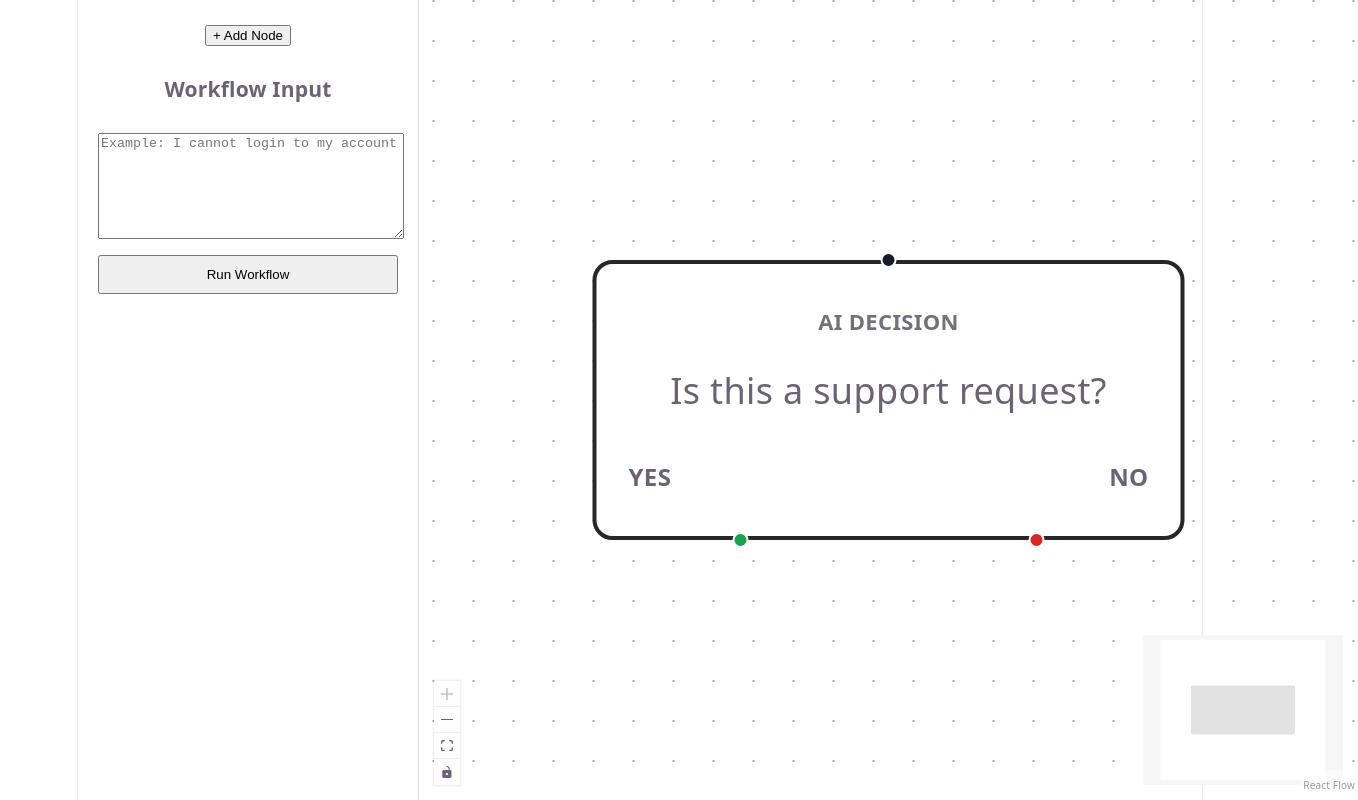
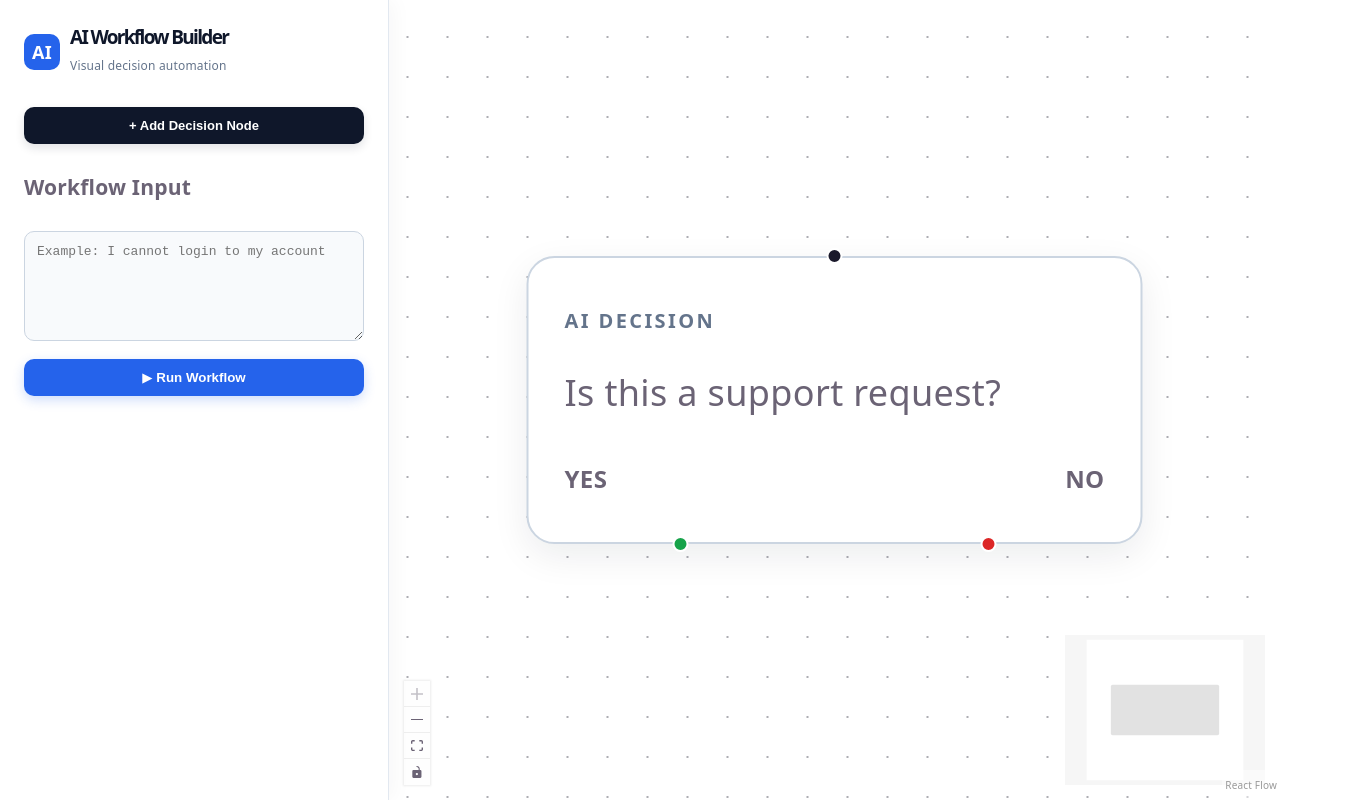
Before and after one commit to MertDikdas/ai-workflow-builder, a React (Vite) app in the folder frontend/: page / in a window 1280 px wide. Shown: the whole page, 1358 px wide, since content can reach past the window. Built offline with nearby package versions, Linux system fonts and the light colour scheme.

Commit message:
feat: polish workflow editor interactions

```diff
--- a/frontend/src/App.tsx
+++ b/frontend/src/App.tsx
@@ -145,6 +145,26 @@ function App() {
           : node
       )
     );
+  };
+
+  const deleteSelectedNode = () => {
+    if (!selectedNodeId) return;
+
+    setNodes((currentNodes) =>
+      currentNodes.filter(
+        (node) => node.id !== selectedNodeId
+      )
+    );
+
+    setEdges((currentEdges) =>
+      currentEdges.filter(
+        (edge) =>
+          edge.source !== selectedNodeId &&
+          edge.target !== selectedNodeId
+      )
+    );
+
+    setSelectedNodeId(null);
   };
 
   const runWorkflow = async () => {
@@ -297,17 +317,84 @@ function App() {
         width: "100vw",
         height: "100vh",
         display: "flex",
+        background: "#f8fafc",
       }}
     >
       <aside
         style={{
-          width: 300,
-          padding: 20,
-          borderRight: "1px solid #ddd",
+          width: 340,
+          padding: 24,
+          borderRight: "1px solid #e2e8f0",
+          background: "#ffffff",
+          overflowY: "auto",
+          boxShadow: "4px 0 20px rgba(15, 23, 42, 0.04)",
+          zIndex: 10,
         }}
-      >
-        <button onClick={addNode}>
-          + Add Node
+      ><div style={{ marginBottom: 28 }}>
+          <div
+            style={{
+              display: "flex",
+              alignItems: "center",
+              gap: 10,
+            }}
+          >
+            <div
+              style={{
+                width: 36,
+                height: 36,
+                borderRadius: 10,
+                background: "#2563eb",
+                color: "white",
+                display: "flex",
+                alignItems: "center",
+                justifyContent: "center",
+                fontWeight: 800,
+                fontSize: 18,
+              }}
+            >
+              AI
+            </div>
+
+            <div>
+              <h1
+                style={{
+                  margin: 0,
+                  fontSize: 19,
+                  fontWeight: 750,
+                  color: "#0f172a",
+                }}
+              >
+                AI Workflow Builder
+              </h1>
+
+              <p
+                style={{
+                  margin: "3px 0 0",
+                  fontSize: 12,
+                  color: "#64748b",
+                }}
+              >
+                Visual decision automation
+              </p>
+            </div>
+          </div>
+        </div>
+        <button
+          onClick={addNode}
+          style={{
+            width: "100%",
+            padding: "11px 14px",
+            borderRadius: 10,
+            border: "none",
+            background: "#0f172a",
+            color: "white",
+            fontWeight: 650,
+            fontSize: 13,
+            cursor: "pointer",
+            boxShadow: "0 4px 10px rgba(15, 23, 42, 0.12)",
+          }}
+        >
+          + Add Decision Node
         </button>
         <div style={{ marginTop: 30 }}>
           <h3>Workflow Input</h3>
@@ -320,26 +407,74 @@ function App() {
             placeholder="Example: I cannot login to my account"
             style={{
               width: "100%",
-              minHeight: 100,
+              minHeight: 110,
               marginTop: 10,
+              padding: 12,
+              borderRadius: 10,
+              border: "1px solid #cbd5e1",
+              background: "#f8fafc",
+              resize: "vertical",
+              fontSize: 13,
+              outline: "none",
+              boxSizing: "border-box",
             }}
           />
 
           <button
             onClick={runWorkflow}
+            disabled={runStatus === "Running..."}
             style={{
-              marginTop: 10,
+              marginTop: 12,
               width: "100%",
-              padding: 10,
+              padding: 11,
+              borderRadius: 10,
+              border: "none",
+              background:
+                runStatus === "Running..."
+                  ? "#94a3b8"
+                  : "#2563eb",
+              color: "white",
+              fontWeight: 650,
+              cursor:
+                runStatus === "Running..."
+                  ? "not-allowed"
+                  : "pointer",
+              boxShadow:
+                runStatus === "Running..."
+                  ? "none"
+                  : "0 4px 12px rgba(37, 99, 235, 0.22)",
             }}
           >
-            Run Workflow
+            {runStatus === "Running..."
+              ? "Running workflow..."
+              : "▶ Run Workflow"}
           </button>
 
           {runStatus && (
-            <p style={{ marginTop: 10 }}>
+            <div
+              style={{
+                marginTop: 12,
+                padding: "8px 10px",
+                borderRadius: 8,
+                background:
+                  runStatus.includes("Completed")
+                    ? "#ecfdf5"
+                    : runStatus.includes("❌")
+                      ? "#fef2f2"
+                      : "#eff6ff",
+                color:
+                  runStatus.includes("Completed")
+                    ? "#15803d"
+                    : runStatus.includes("❌")
+                      ? "#dc2626"
+                      : "#1d4ed8",
+                fontSize: 12,
+                fontWeight: 600,
+                textAlign: "center",
+              }}
+            >
               {runStatus}
-            </p>
+            </div>
           )}
           {executionLogs.length > 0 && (
             <div style={{ marginTop: 30 }}>
@@ -350,32 +485,55 @@ function App() {
                   key={`${log.node_id}-${index}`}
                   style={{
                     marginTop: 10,
-                    padding: 10,
-                    border: "1px solid #ddd",
-                    borderRadius: 8,
+                    padding: 12,
+                    border: "1px solid #e2e8f0",
+                    borderRadius: 10,
+                    background: "white",
+                    boxShadow: "0 2px 8px rgba(15, 23, 42, 0.04)",
                   }}
                 >
                   <div
                     style={{
-                      fontSize: 12,
-                      color: "#71717a",
+                      fontSize: 10,
+                      fontWeight: 700,
+                      color: "#94a3b8",
+                      textTransform: "uppercase",
+                      letterSpacing: 1,
                     }}
                   >
                     Step {index + 1}
                   </div>
 
-                  <div style={{ marginTop: 5 }}>
+                  <div
+                    style={{
+                      marginTop: 6,
+                      color: "#334155",
+                      fontSize: 13,
+                    }}
+                  >
                     {log.prompt}
                   </div>
 
-                  <strong
+                  <div
                     style={{
-                      display: "block",
-                      marginTop: 5,
+                      display: "inline-block",
+                      marginTop: 8,
+                      padding: "3px 8px",
+                      borderRadius: 20,
+                      fontSize: 11,
+                      fontWeight: 700,
+                      background:
+                        log.decision === "YES"
+                          ? "#dcfce7"
+                          : "#fee2e2",
+                      color:
+                        log.decision === "YES"
+                          ? "#15803d"
+                          : "#b91c1c",
                     }}
                   >
-                    → {log.decision}
-                  </strong>
+                    {log.decision}
+                  </div>
                 </div>
               ))}
             </div>
@@ -384,7 +542,40 @@ function App() {
 
         {selectedNode && (
           <div style={{ marginTop: 30 }}>
-            <h3>Edit Prompt</h3>
+            <h3
+              style={{
+                marginBottom: 4,
+                fontSize: 16,
+              }}
+            >
+              Edit Prompt
+            </h3>
+            <button
+              onClick={deleteSelectedNode}
+              style={{
+                width: "100%",
+                marginTop: 12,
+                padding: "10px 14px",
+                borderRadius: 8,
+                border: "1px solid #fecaca",
+                background: "#fef2f2",
+                color: "#dc2626",
+                fontWeight: 600,
+                fontSize: 12,
+                cursor: "pointer",
+              }}
+            >
+              Delete Node
+            </button>
+            <p
+              style={{
+                fontSize: 12,
+                color: "#71717a",
+                marginTop: 0,
+              }}
+            >
+              The AI will answer this question with YES or NO.
+            </p>
 
             <textarea
               value={selectedNode.data.prompt}
@@ -401,7 +592,12 @@ function App() {
         )}
       </aside>
 
-      <main style={{ flex: 1 }}>
+      <main
+        style={{
+          flex: 1,
+          background: "#ffffff",
+        }}
+      >
         <ReactFlow
           nodes={visualNodes}
           edges={edges}
--- a/frontend/src/components/DecisionNode.tsx
+++ b/frontend/src/components/DecisionNode.tsx
@@ -18,27 +18,44 @@ export type DecisionNodeType = Node<
 
 export default function DecisionNode({
     data,
+    selected,
 }: NodeProps<DecisionNodeType>) {
     const isRunning = data.executionStatus === "running";
     const isCompleted = data.executionStatus === "completed";
     return (
+
         <div
             style={{
-                width: 260,
-                padding: 16,
+                width: 270,
+                padding: 18,
+
                 background: isRunning
-                    ? "#fefce8"
+                    ? "#fffbeb"
                     : isCompleted
                         ? "#f0fdf4"
-                        : "white",
+                        : "#ffffff",
 
                 border: isRunning
-                    ? "2px solid #eab308"
+                    ? "1.5px solid #f59e0b"
                     : isCompleted
-                        ? "2px solid #22c55e"
-                        : "2px solid #27272a",
+                        ? "1.5px solid #22c55e"
+                        : "1.5px solid #cbd5e1",
 
-                borderRadius: 10,
+                borderRadius: 14,
+
+                boxShadow: isRunning
+                    ? "0 8px 24px rgba(245, 158, 11, 0.15)"
+                    : isCompleted
+                        ? "0 8px 24px rgba(34, 197, 94, 0.12)"
+                        : "0 6px 18px rgba(15, 23, 42, 0.08)",
+                outline: selected
+                    ? "3px solid rgba(37, 99, 235, 0.35)"
+                    : "none",
+
+                outlineOffset: 3,
+
+
+                transition: "all 0.25s ease",
             }}
         >
             <Handle
@@ -48,10 +65,11 @@ export default function DecisionNode({
 
             <div
                 style={{
-                    fontSize: 11,
-                    fontWeight: 700,
-                    marginBottom: 8,
-                    color: "#71717a",
+                    fontSize: 10,
+                    fontWeight: 800,
+                    marginBottom: 10,
+                    color: "#64748b",
+                    letterSpacing: "1.2px",
                 }}
             >
                 AI DECISION
--- a/frontend/src/index.css
+++ b/frontend/src/index.css
@@ -51,12 +51,10 @@
 }
 
 #root {
-  width: 1126px;
-  max-width: 100%;
-  margin: 0 auto;
-  text-align: center;
-  border-inline: 1px solid var(--border);
-  min-height: 100svh;
+  width: 100%;
+  max-width: none;
+  margin: 0;
+  min-height: 100vh;
   display: flex;
   flex-direction: column;
   box-sizing: border-box;
@@ -64,6 +62,13 @@
 
 body {
   margin: 0;
+  width: 100%;
+  min-height: 100vh;
+}
+
+html {
+  width: 100%;
+  min-height: 100%;
 }
 
 h1,
@@ -77,20 +82,24 @@ h1 {
   font-size: 56px;
   letter-spacing: -1.68px;
   margin: 32px 0;
+
   @media (max-width: 1024px) {
     font-size: 36px;
     margin: 20px 0;
   }
 }
+
 h2 {
   font-size: 24px;
   line-height: 118%;
   letter-spacing: -0.24px;
   margin: 0 0 8px;
+
   @media (max-width: 1024px) {
     font-size: 20px;
   }
 }
+
 p {
   margin: 0;
 }
```
Also changed, not shown: 2 other files (tests, documents, lock files or other folders).
